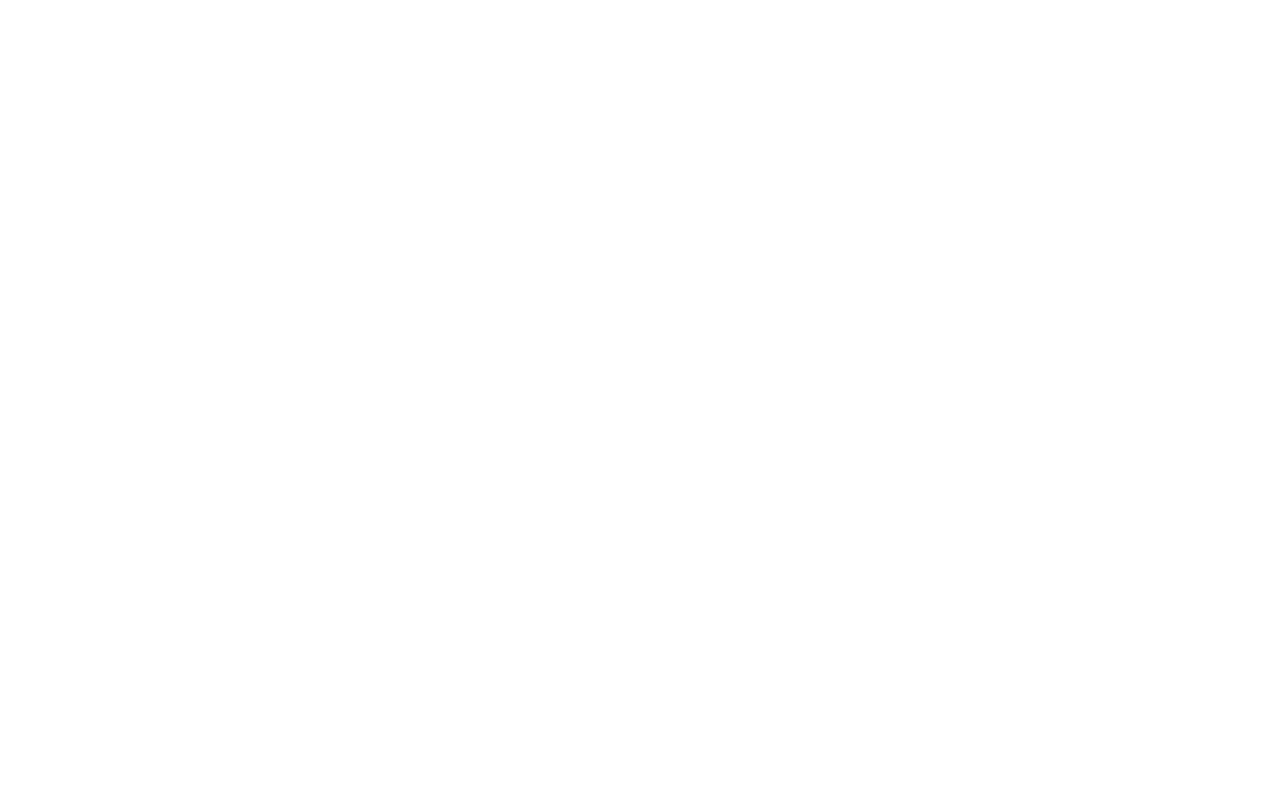
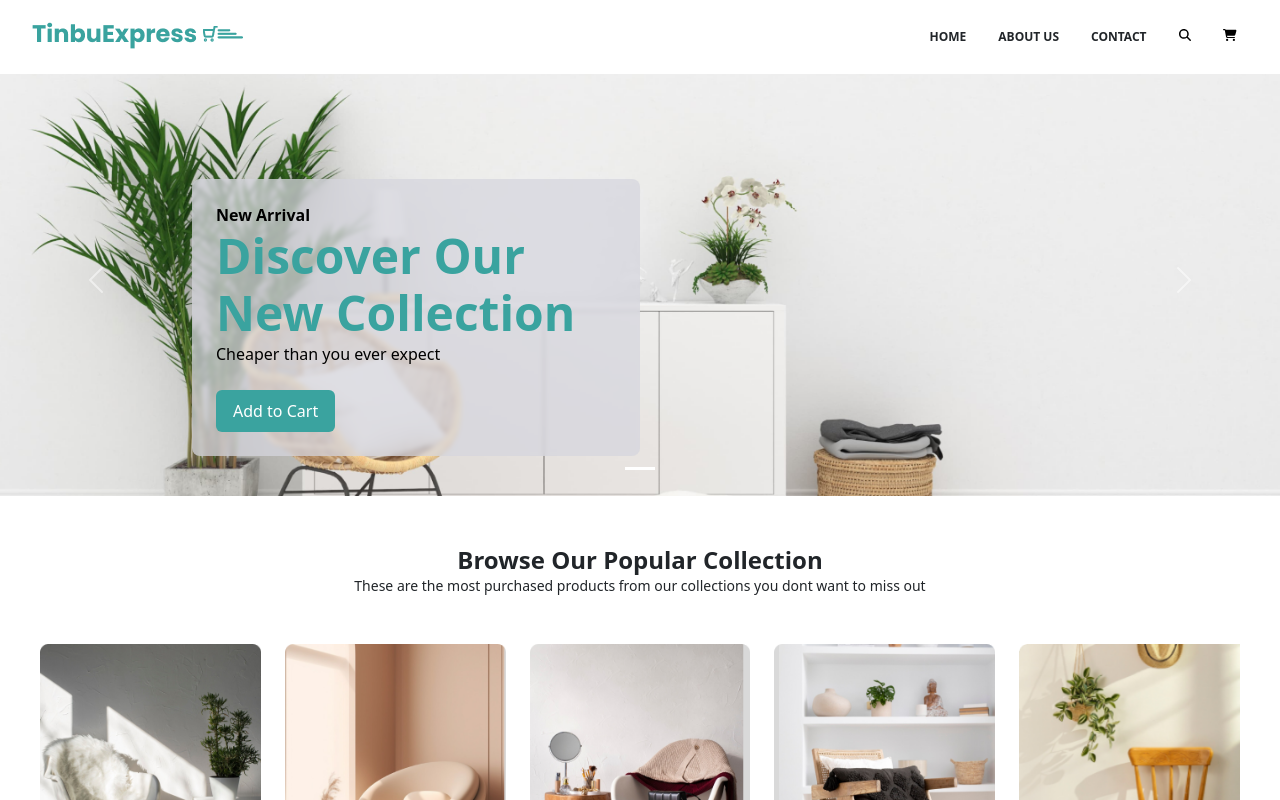
Before and after one commit to harrysink/hngxi-stage2, a React (Vite) app: page / in a window 1280 px wide. Before the commit this address had no page. Shown: the top 800 px of the page. Built offline with nearby package versions, Linux system fonts and the light colour scheme.

Commit message:
Update App.jsx

```diff
--- a/src/App.jsx
+++ b/src/App.jsx
@@ -12,7 +12,7 @@
     <div className='app'>
       <BrowserRouter>
         <Routes>
-            <Route path='Home' element={<Home />} />
+            <Route path='/' element={<Home />} />
             <Route path='/About' element={<About />} />
             <Route path='/Contact' element={<Contact />} />
             <Route path='/Cart' element={<Cart />} />
```
